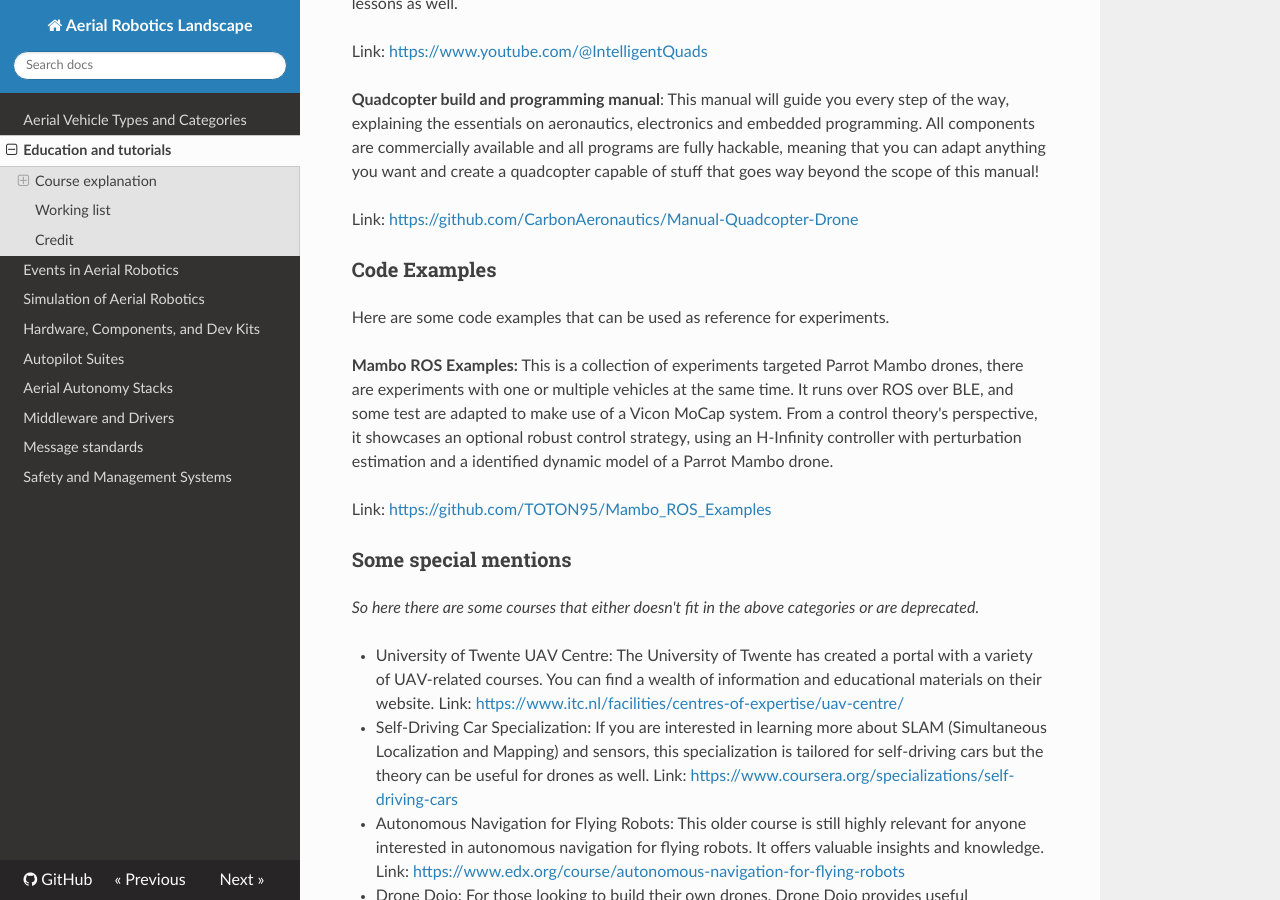
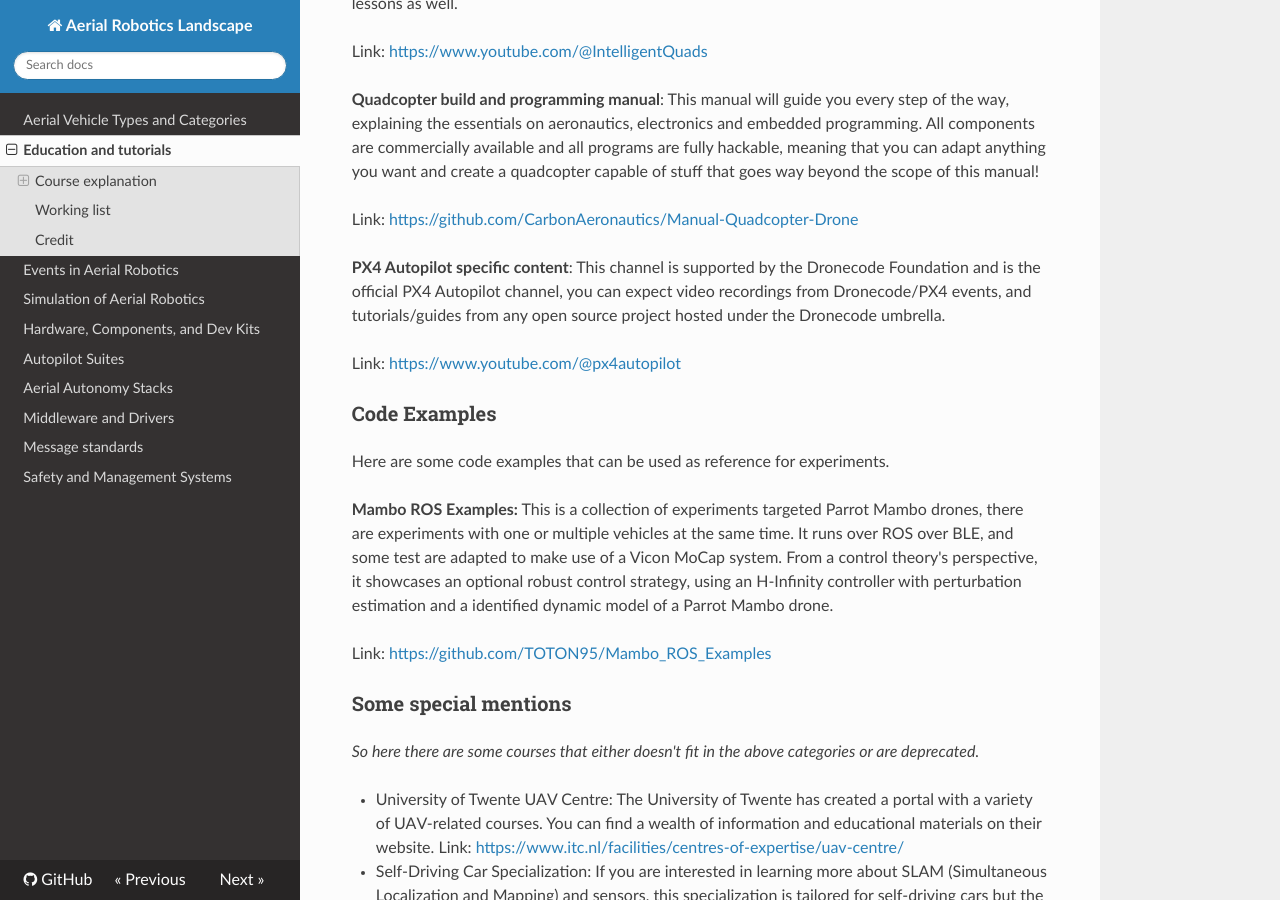
Before and after one commit to ROS-Aerial/aerial_robotic_landscape, an MkDocs documentation site: the page built from docs/education_and_tutorial.md, in a window 1280 px wide and 900 px high, scrolled down 3956 px. Built offline with MkDocs 1.6.1, drawn with Linux system fonts in a browser that asks for light colours; nearby versions of some CDN libraries.

Commit message:
Update education_and_tutorial.md (#83)
adds PX4 Autopilot youtube channel

```diff
--- a/docs/education_and_tutorial.md
+++ b/docs/education_and_tutorial.md
@@ -98,6 +98,10 @@
 
 Link: <https://github.com/CarbonAeronautics/Manual-Quadcopter-Drone>
 
+**PX4 Autopilot specific content**: This channel is supported by the Dronecode Foundation and is the official PX4 Autopilot channel, you can expect video recordings from Dronecode/PX4 events, and tutorials/guides from any open source project hosted under the Dronecode umbrella.
+
+Link: <https://www.youtube.com/@px4autopilot>
+
 ### Code Examples
 
 Here are some code examples that can be used as reference for experiments.
```
